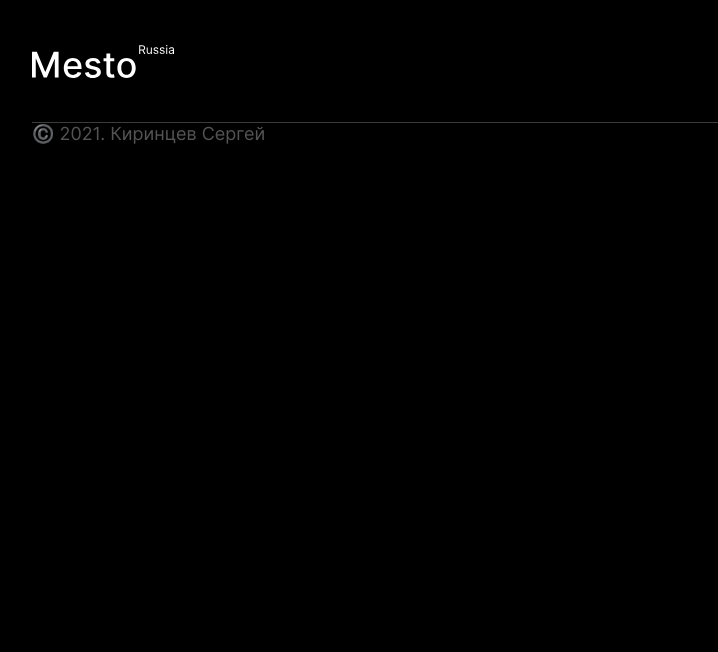
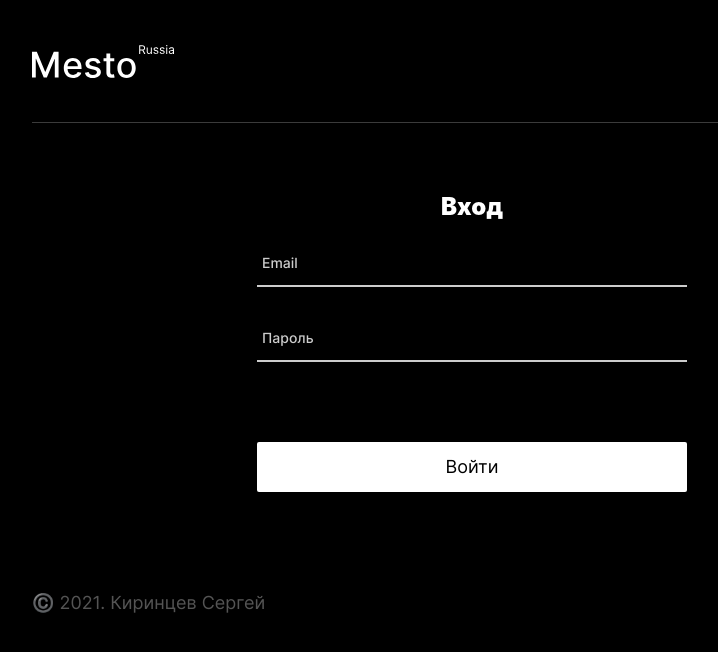
Before and after one commit to SergeyKirintsev/react-mesto-auth, a React (Create React App) app: page /sign-in in a window 1280 px wide. Shown: the top 652 px of the page, without its empty margins (168-886 px from the left). Built offline with nearby package versions, Linux system fonts and the light colour scheme; no server answers; a web font is replaced by a local one.

Commit message:
создать компонент LoginForm

```diff
--- /dev/null
+++ b/src/blocks/login-form/__input/login-form__input.css
@@ -0,0 +1,18 @@
+.login-form__input {
+  width: 100%;
+  font-weight: 500;
+  font-size: 14px;
+  line-height: 1.2;
+  color: #fff;
+  background-color: transparent;
+  border: none;
+  border-bottom: 2px solid #ccc;
+  padding: 13px 5px;
+  margin-bottom: 30px;
+}
+
+.login-form__input::placeholder {
+  font-size: 14px;
+  line-height: 1.2;
+  color: #ccc;
+}
--- /dev/null
+++ b/src/blocks/login-form/__submit/login-form__submit.css
@@ -0,0 +1,13 @@
+.login-form__submit {
+  margin: 50px 0;
+  background-color: #fff;
+  color: #000;
+  width: 100%;
+
+  font-size: 18px;
+  line-height: 1.22;
+  height: 50px;
+
+  border: none;
+  border-radius: 2px;
+}
--- /dev/null
+++ b/src/blocks/login-form/__title/login-form__title.css
@@ -0,0 +1,5 @@
+.login-form__title {
+  font-weight: 900;
+  font-size: 24px;
+  line-height: 1.2;
+}
--- /dev/null
+++ b/src/blocks/login-form/login-form.css
@@ -0,0 +1,8 @@
+.login-form {
+  max-width: 430px;
+  box-sizing: border-box;
+  margin: 50px auto;
+  text-align: center;
+  background-color: transparent;
+  overflow: hidden
+}
--- a/src/components/App.js
+++ b/src/components/App.js
@@ -148,7 +148,7 @@ function App() {
 
         <Switch>
           <ProtectedRoute
-            // exact
+            exact
             path="/"
             loggedIn={loggedIn}
             component={Main}
--- a/src/components/Login.js
+++ b/src/components/Login.js
@@ -1,5 +1,7 @@
-function Login(props) {
-  return <div>Login</div>;
+import LoginForm from './LoginForm';
+
+function Login() {
+  return <LoginForm title="Вход" submitBtnText="Войти" />;
 }
 
 export default Login;
--- /dev/null
+++ b/src/components/LoginForm.js
@@ -0,0 +1,55 @@
+import { useState } from 'react';
+
+function LoginForm({ title, submitBtnText, onSubmit }) {
+  const [inputValues, setInputValues] = useState({});
+
+  const handleInputChange = (e) => {
+    const { name, value } = e.target;
+    setInputValues({
+      ...inputValues,
+      [name]: value,
+    });
+  };
+
+  const handleSubmit = (e) => {
+    e.preventDefault();
+    // onSubmit(inputValues);
+  };
+
+  return (
+    <form className="login-form" name="loginForm" onSubmit={handleSubmit}>
+      <h2 className="login-form__title">{title}</h2>
+      <section className="login-form__section">
+        <input
+          onChange={handleInputChange}
+          type="email"
+          name="email"
+          className="login-form__input"
+          value={inputValues.email || ''}
+          placeholder="Email"
+          required
+          aria-label="Поле для ввода почты"
+        />
+      </section>
+      <section className="login-form__section">
+        <input
+          onChange={handleInputChange}
+          type="password"
+          name="password"
+          className="login-form__input"
+          value={inputValues.password || ''}
+          placeholder="Пароль"
+          required
+          minLength="2"
+          maxLength="20"
+          aria-label="Поле для ввода пароля"
+        />
+      </section>
+      <button type="submit" className="login-form__submit btn-hover" on>
+        {submitBtnText}
+      </button>
+    </form>
+  );
+}
+
+export default LoginForm;
--- a/src/index.css
+++ b/src/index.css
@@ -54,3 +54,8 @@
 @import url(./blocks/popup/__caption/popup__caption.css);
 @import url(./blocks/popup/__figure/popup__figure.css);
 @import url(./blocks/popup/__img-wrapper/popup__img-wrapper.css);
+
+@import url(./blocks/login-form/login-form.css);
+@import url(./blocks/login-form/__title/login-form__title.css);
+@import url(./blocks/login-form/__input/login-form__input.css);
+@import url(./blocks/login-form/__submit/login-form__submit.css);
```
